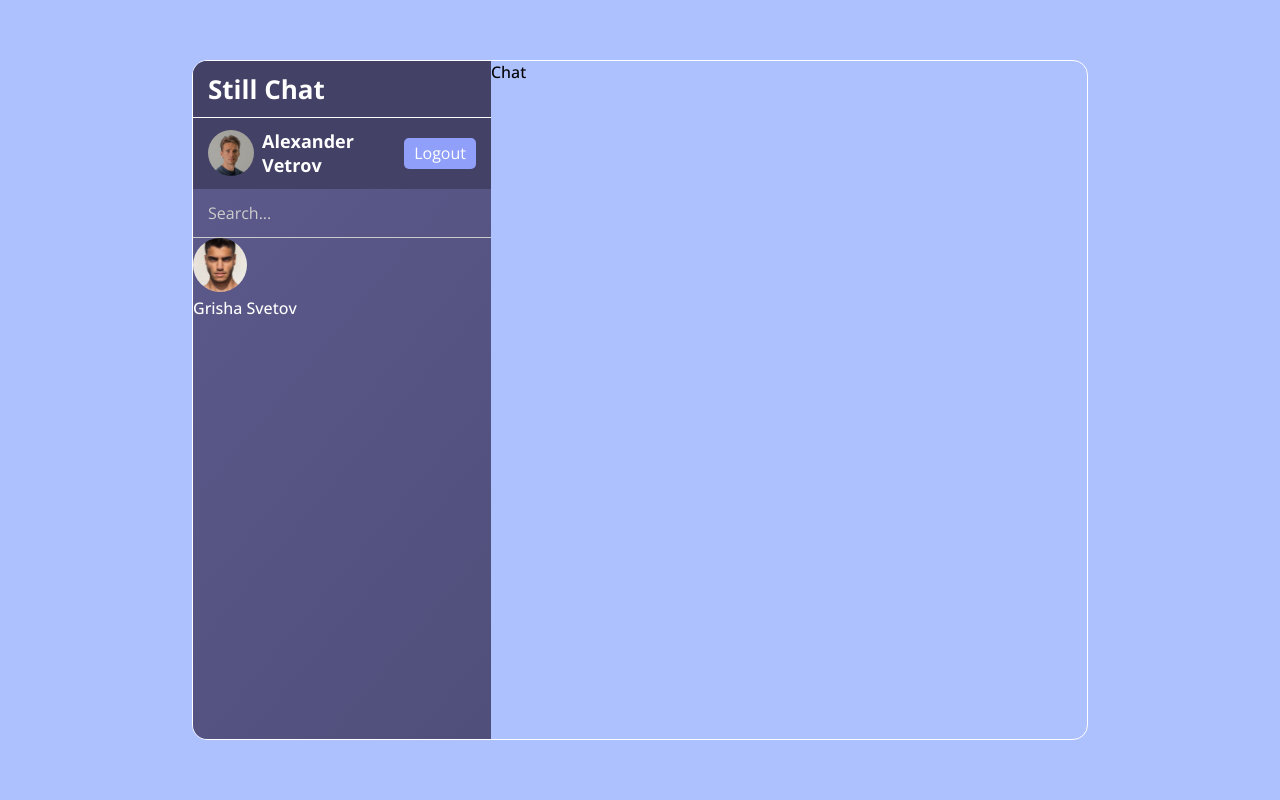
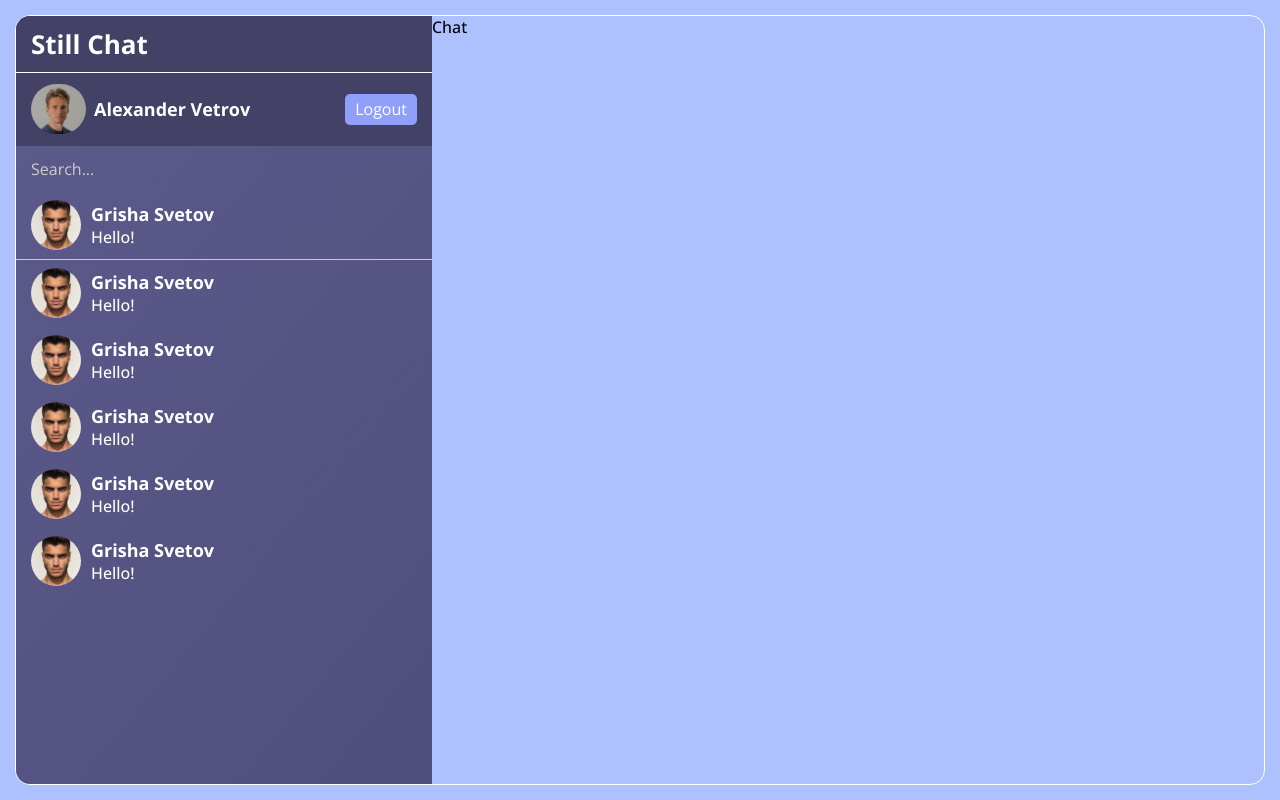
Before and after one commit to St1llSane/react-chat-firebase, a React (Vite) app: page / in a window 1280 px wide. Built offline with nearby package versions, Linux system fonts and the light colour scheme.

Commit message:
search and user layout

```diff
--- a/src/components/Chats.jsx
+++ b/src/components/Chats.jsx
@@ -1,5 +1,16 @@
+import User from './User';
+import '../styles/c_styles/chats.scss';
+
 const Chats = () => {
-  return <div>Chats</div>
+  return (
+    <div className="chats">
+      <User />
+      <User />
+      <User />
+      <User />
+      <User />
+    </div>
+  )
 }
 
 export default Chats
--- a/src/components/Search.jsx
+++ b/src/components/Search.jsx
@@ -1,3 +1,4 @@
+import User from './User'
 import '../styles/c_styles/search.scss'
 
 const Search = () => {
@@ -10,12 +11,7 @@ const Search = () => {
           placeholder="Search..."
         />
       </form>
-      <div className="user-chat">
-        <img src="./users/user-1.jpg" alt="" />
-        <div className="user-chat__info">
-          <span>Grisha Svetov</span>
-        </div>
-      </div>
+      <User />
     </div>
   )
 }
--- a/src/components/Sidebar.jsx
+++ b/src/components/Sidebar.jsx
@@ -1,5 +1,6 @@
 import Navbar from './Navbar'
 import Search from './Search'
+import Chats from './Chats'
 import '../styles/c_styles/sidebar.scss'
 
 const Sidebar = () => {
@@ -7,6 +8,7 @@ const Sidebar = () => {
     <div className="sidebar">
       <Navbar />
 			<Search />
+			<Chats />
     </div>
   )
 }
--- /dev/null
+++ b/src/components/User.jsx
@@ -0,0 +1,15 @@
+import '../styles/c_styles/user.scss'
+
+export const User = () => {
+  return (
+    <div className="user">
+      <img src="./users/user-1.jpg" alt="" />
+      <div className="user__info">
+        <span>Grisha Svetov</span>
+				<p>Hello!</p>
+      </div>
+    </div>
+  )
+}
+
+export default User
--- a/src/styles/c_styles/chats.scss
+++ b/src/styles/c_styles/chats.scss
@@ -0,0 +1 @@
+@import '../vars.scss';
--- a/src/styles/c_styles/home.scss
+++ b/src/styles/c_styles/home.scss
@@ -6,12 +6,15 @@
 	display: flex;
 	justify-content: center;
 	align-items: center;
+	padding: 15px;
 
 	&-wrapper {
-		border: 1px solid #fff;
+		border: 1px solid $c-white;
 		border-radius: $b-r-medium;
-		width: 70%;
-		height: 85%;
+		width: 100%;
+		max-width: 1400px;
+		height: 100%;
+		max-height: 800px;
 		display: flex;
 		overflow: hidden;
 	}
--- a/src/styles/c_styles/navbar.scss
+++ b/src/styles/c_styles/navbar.scss
@@ -3,7 +3,7 @@
 .navbar {
   display: flex;
   flex-direction: column;
-  background-color: #434266;
+  background-color: $c-darkest-purple;
   padding: 10px 15px 0 15px;
 
   .logo {
@@ -39,13 +39,13 @@
     }
 
     img {
-      width: 46px;
+      width: 55px;
       border-radius: 50px;
 			object-fit: cover;
     }
 
     span {
-      font-size: 1.8rem;
+      font-size: $f-medium;
       font-weight: 700;
     }
 
--- a/src/styles/c_styles/search.scss
+++ b/src/styles/c_styles/search.scss
@@ -1,29 +1,20 @@
 @import '../vars.scss';
 
 .search {
+  border-bottom: 1px solid $c-grey;
   &__form {
-    border-bottom: 1px solid $c-grey;
-
     &-input {
-      padding: 13px 15px;
+      padding: 12px 15px;
       width: 100%;
+      transition: $def-transition;
 
       &::placeholder {
         color: $c-grey;
       }
+
+      &:focus {
+        border-color: $c-white;
+      }
     }
   }
-
-	.user-chat {
-		img {
-			width: 54px;
-			height: 54px;
-			border-radius: 50px;
-			object-fit: cover;
-		}
-
-		&__info {
-
-		}
-	}
 }
--- /dev/null
+++ b/src/styles/c_styles/user.scss
@@ -0,0 +1,28 @@
+@import '../vars.scss';
+
+.user {
+  display: flex;
+  align-items: center;
+  gap: 10px;
+  padding: 8px 15px 9px 15px;
+  cursor: pointer;
+	transition: $def-transition;
+
+  &:hover {
+    background-color: $c-darkest-purple;
+  }
+
+  img {
+    width: 50px;
+    height: 50px;
+    border-radius: 50px;
+    object-fit: cover;
+  }
+
+  &__info {
+    span {
+      font-size: $f-medium;
+      font-weight: 700;
+    }
+  }
+}
--- a/src/styles/vars.scss
+++ b/src/styles/vars.scss
@@ -2,6 +2,7 @@ $c-white: #fff;
 $c-main: #aec1ff;
 $c-grey: #cccccc;
 $c-d-purple: #5d5b8d;
+$c-darkest-purple: #434266;
 $c-s-blue: #8f9ffa;
 $c-h-blue: #778cff;
 
@@ -11,4 +12,5 @@ $b-r-small: 5px;
 $b-r-medium: 15px;
 
 $f-def: 1.6rem;
+$f-medium: 1.8rem;
 $f-big: 2.6rem;
```
